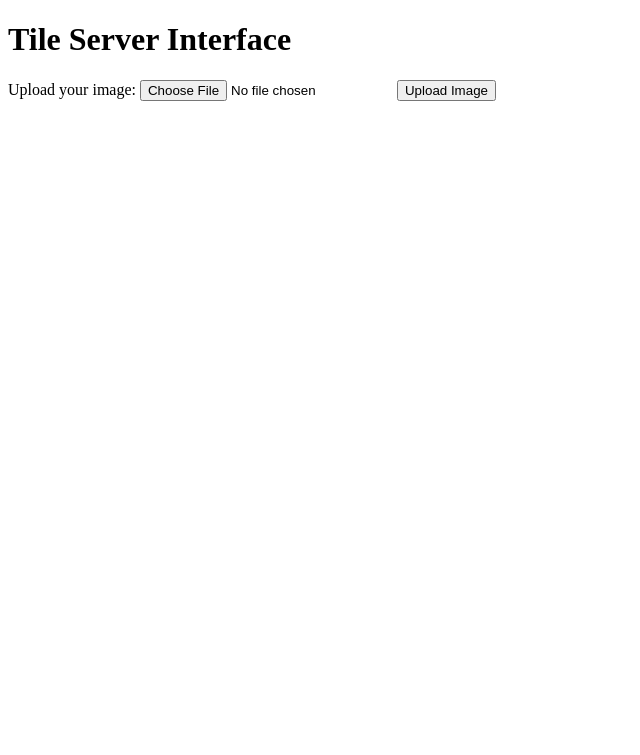
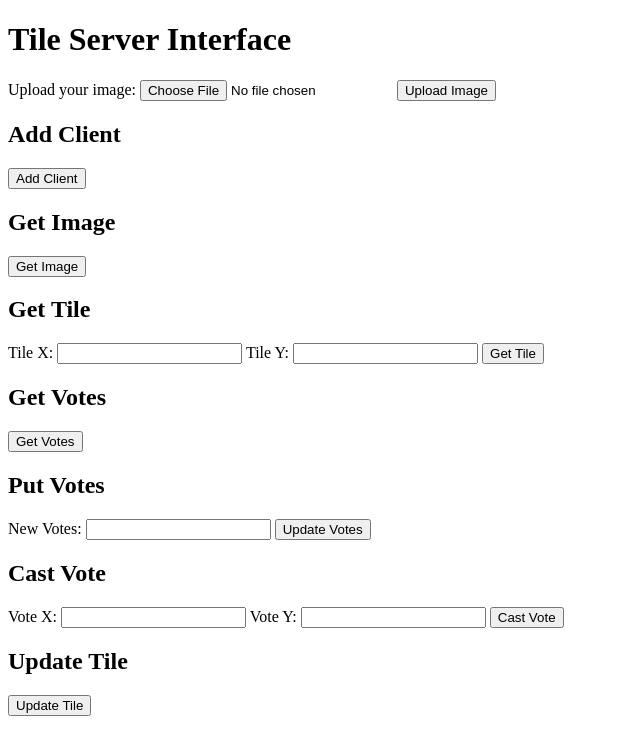
Before and after one commit to nskath/fa24-image, a Flask app: page / in a window 1280 px wide. Shown: the top 755 px of the page, without its empty margins (0-640 px from the left). Run offline with Flask 2, Linux system fonts and the light colour scheme.

Commit message:
new index

```diff
--- a/tile-server/templates/index.html
+++ b/tile-server/templates/index.html
@@ -11,7 +11,7 @@
   <!-- Image Upload -->
   <form id="uploadForm" enctype="multipart/form-data">
     <label for="image">Upload your image:</label>
-    <input type="file" id="image" name="image" accept="image/png">
+    <input type="file" id="image" name="image" accept="image/png" required>
     <button type="submit">Upload Image</button>
   </form>
 
@@ -33,5 +33,168 @@
       }
     };
   </script>
+
+  <!-- Add Client -->
+  <h2>Add Client</h2>
+  <button id="addClientButton">Add Client</button>
+  <script>
+    document.getElementById("addClientButton").onclick = async function () {
+      const response = await fetch('/addClient', {
+        method: 'PUT'
+      });
+
+      if (response.ok) {
+        alert("Client added successfully.");
+      } else {
+        alert("Failed to add client.");
+      }
+    };
+  </script>
+
+  <!-- Get Image -->
+  <h2>Get Image</h2>
+  <button id="getImageButton">Get Image</button>
+  <script>
+    document.getElementById("getImageButton").onclick = async function () {
+      const response = await fetch('/image', {
+        method: 'GET'
+      });
+
+      if (response.ok) {
+        const blob = await response.blob();
+        const url = URL.createObjectURL(blob);
+        const img = document.createElement("img");
+        img.src = url;
+        document.body.appendChild(img);
+      } else {
+        alert("Image not approved or not found.");
+      }
+    };
+  </script>
+
+  <!-- Get Tile -->
+  <h2>Get Tile</h2>
+  <form id="getTileForm">
+    <label for="tileX">Tile X:</label>
+    <input type="number" id="tileX" name="tileX" required>
+    <label for="tileY">Tile Y:</label>
+    <input type="number" id="tileY" name="tileY" required>
+    <button type="submit">Get Tile</button>
+  </form>
+  <script>
+    document.getElementById("getTileForm").onsubmit = async function (e) {
+      e.preventDefault();
+      const xloc = document.getElementById('tileX').value;
+      const yloc = document.getElementById('tileY').value;
+      const response = await fetch(`/tile?xloc=${xloc}&yloc=${yloc}`, {
+        method: 'GET'
+      });
+
+      if (response.ok) {
+        const blob = await response.blob();
+        const url = URL.createObjectURL(blob);
+        const img = document.createElement("img");
+        img.src = url;
+        document.body.appendChild(img);
+      } else {
+        alert("Tile not found or image not approved.");
+      }
+    };
+  </script>
+
+  <!-- Get Votes -->
+  <h2>Get Votes</h2>
+  <button id="getVotesButton">Get Votes</button>
+  <script>
+    document.getElementById("getVotesButton").onclick = async function () {
+      const response = await fetch('/votes', {
+        method: 'GET'
+      });
+
+      if (response.ok) {
+        const data = await response.json();
+        alert("Votes: " + data.votes);
+      } else {
+        alert("Failed to retrieve votes.");
+      }
+    };
+  </script>
+
+  <!-- Put Votes -->
+  <h2>Put Votes</h2>
+  <form id="putVotesForm">
+    <label for="newVotes">New Votes:</label>
+    <input type="number" id="newVotes" name="newVotes" required>
+    <button type="submit">Update Votes</button>
+  </form>
+  <script>
+    document.getElementById("putVotesForm").onsubmit = async function (e) {
+      e.preventDefault();
+      const votes = document.getElementById('newVotes').value;
+
+      const response = await fetch('/votes', {
+        method: 'PUT',
+        headers: {
+          'Content-Type': 'application/json'
+        },
+        body: JSON.stringify({ authToken: 'YOUR_AUTH_TOKEN', votes: votes })
+      });
+
+      if (response.ok) {
+        alert("Votes updated successfully.");
+      } else {
+        alert("Failed to update votes.");
+      }
+    };
+  </script>
+
+  <!-- Cast Vote -->
+  <h2>Cast Vote</h2>
+  <form id="castVoteForm">
+    <label for="voteX">Vote X:</label>
+    <input type="number" id="voteX" name="voteX" required>
+    <label for="voteY">Vote Y:</label>
+    <input type="number" id="voteY" name="voteY" required>
+    <button type="submit">Cast Vote</button>
+  </form>
+  <script>
+    document.getElementById("castVoteForm").onsubmit = async function (e) {
+      e.preventDefault();
+      const xloc = document.getElementById('voteX').value;
+      const yloc = document.getElementById('voteY').value;
+
+      const response = await fetch(`/votingfor/${xloc}/${yloc}`, {
+        method: 'PUT'
+      });
+
+      if (response.ok) {
+        alert("Vote cast successfully.");
+      } else {
+        alert("Voting error.");
+      }
+    };
+  </script>
+
+  <!-- Update Tile -->
+  <h2>Update Tile</h2>
+  <button id="updateTileButton">Update Tile</button>
+  <script>
+    document.getElementById("updateTileButton").onclick = async function () {
+      const response = await fetch('/update', {
+        method: 'PUT',
+        headers: {
+          'Content-Type': 'application/json'
+        },
+        body: JSON.stringify({ authToken: 'YOUR_AUTH_TOKEN', neighbors: [] })
+      });
+
+      if (response.ok) {
+        alert("Tile updated successfully.");
+      } else {
+        alert("Failed to update tile.");
+      }
+    };
+  </script>
+
 </body>
 </html>
```
Also changed, not shown: file.png (added), uploaded_image.png (added).
